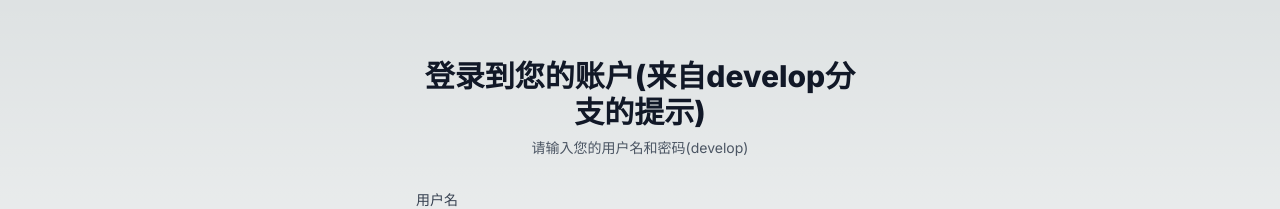
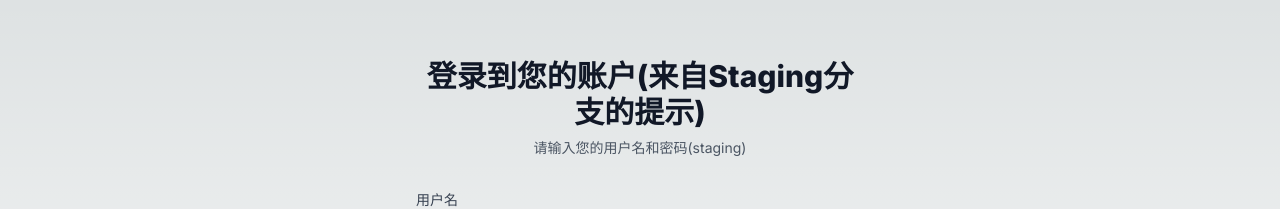
Before and after one commit to zhong0591/nextjs, a Next.js app: page / in a window 1280 px wide. Shown: the part 155-364 px from the top of the page. Built offline with nearby package versions, Linux system fonts and the light colour scheme.

Commit message:
add staging branch

```diff
--- a/src/app/page.tsx
+++ b/src/app/page.tsx
@@ -27,10 +27,10 @@ export default function Home() {
       <div className="w-full max-w-md space-y-8">
         <div>
           <h2 className="mt-6 text-center text-3xl font-extrabold text-gray-900">
-            登录到您的账户(来自develop分支的提示)
+            登录到您的账户(来自Staging分支的提示)
           </h2>
           <p className="mt-2 text-center text-sm text-gray-600">
-            请输入您的用户名和密码(develop)
+            请输入您的用户名和密码(staging)
           </p>
         </div>
         <form className="mt-8 space-y-6" onSubmit={handleSubmit}>
```
